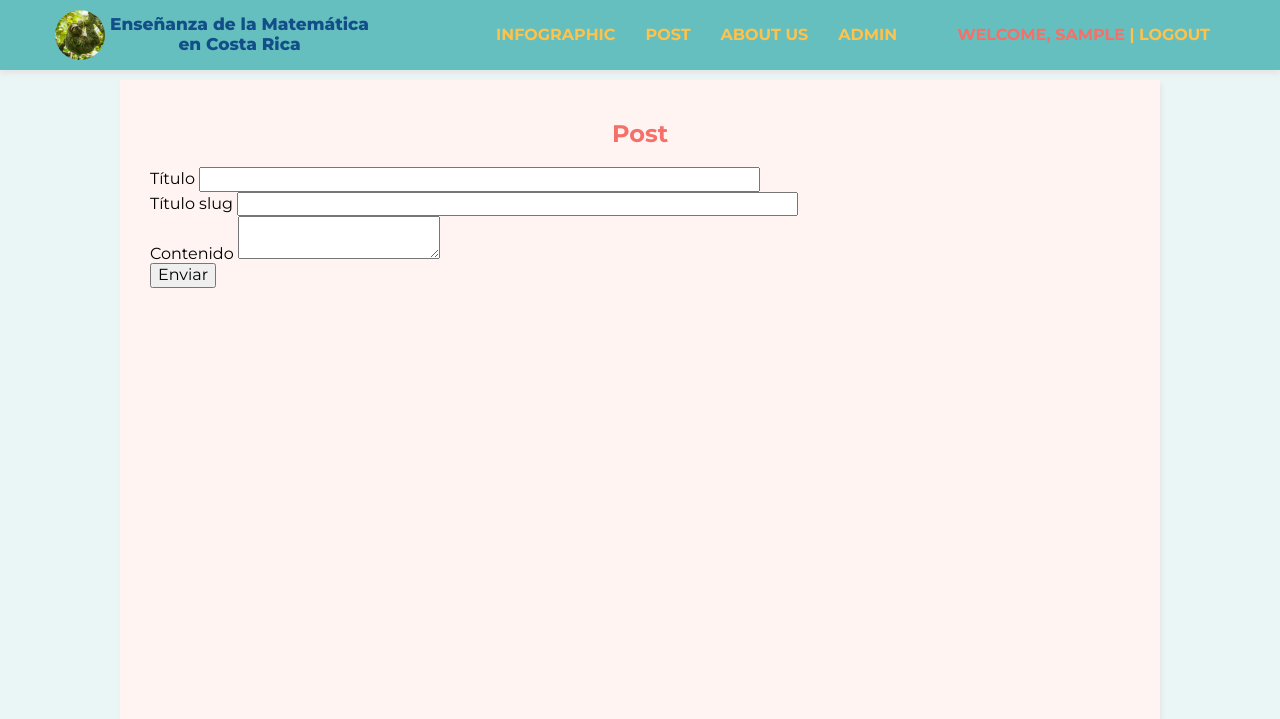
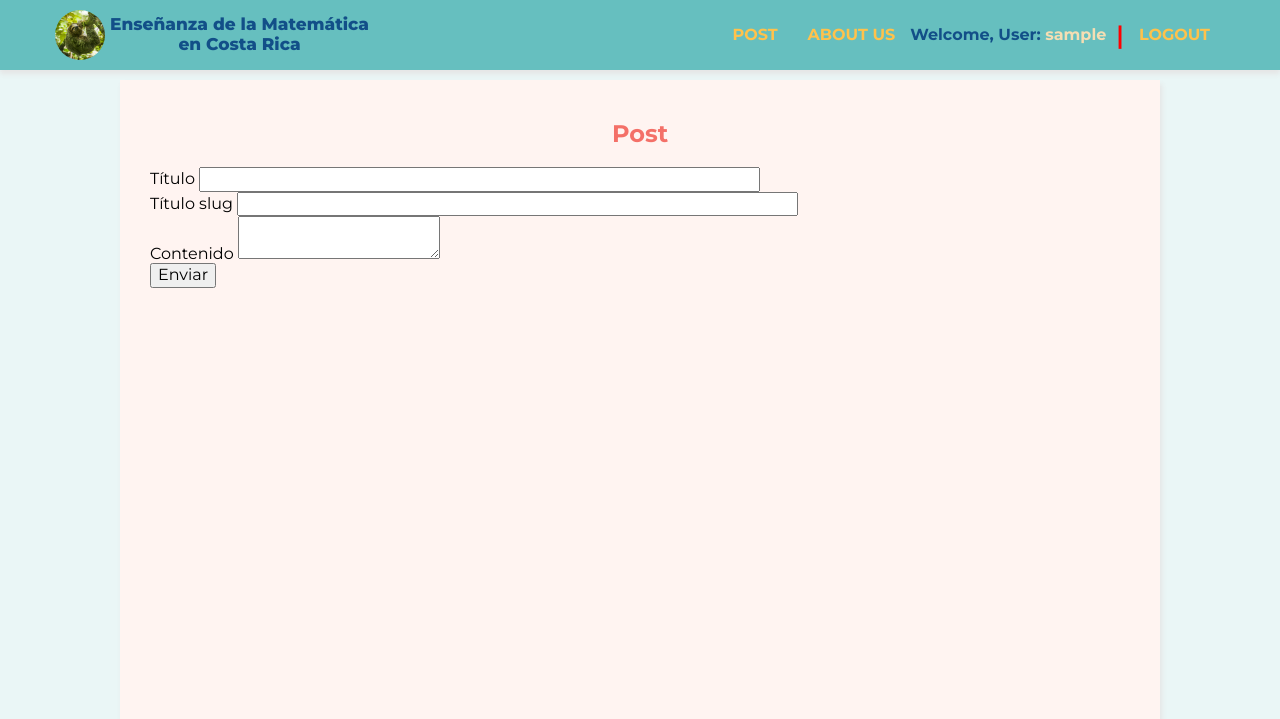
Before and after one commit to migo8591/plantilla, a Flask app: page /admin/post/ in a window 1280 px wide. Shown: the top 719 px of the page. Run offline with Flask 3, Linux system fonts and the light colour scheme; the visitor is signed in with stand-in values (Sample User, id 1).

Commit message:
I worked in delete and update post like admin

```diff
--- a/app/admin/models.py
+++ b/app/admin/models.py
@@ -3,15 +3,18 @@ from flask import url_for
 from extensions import db
 from sqlalchemy.exc import IntegrityError
 from colorama import Fore, Back, Style, init
+from datetime import datetime
+
 
 class Post(db.Model):
     __tablename__ = 'posts'
     id = db.Column(db.Integer, primary_key=True)
-    # user_id = db.relationship('User', back_populates='posts')
     user_id = db.Column(db.Integer, db.ForeignKey('blog_user.id', ondelete='CASCADE'), nullable=False)
     title = db.Column(db.String(256), nullable=False)
     title_slug = db.Column(db.String(256), nullable=False, unique=True)
     content = db.Column(db.Text, nullable=False)
+    date_added = db.Column(db.DateTime, default=datetime.utcnow)
+
     def __repr__(self):
         return f"<Post: {self.title}>"
     def save(self):
--- a/app/admin/templates/admin/admin-post-view.html
+++ b/app/admin/templates/admin/admin-post-view.html
@@ -18,8 +18,8 @@
             </tr>
             <tr>
                 <td>{{post.title}}</td>
-                <td>{{post.user_id}}</td>
-                <td>{{post.user_id}}</td>
+                <td>{{post.user.nombre}} {{post.user.apellido}}</td>
+                <td>{{post.date_added}}</td>
                 <td>
                     <a type="button" href="{{url_for('admin.delete_post', post_id=post.id)}}" class="special">Delete</a>
                 </td>
--- a/app/admin/templates/admin/admin-posts.html
+++ b/app/admin/templates/admin/admin-posts.html
@@ -28,9 +28,9 @@
                 <td>
                     <a href="{{url_for('admin.view_post',post_id=post.id)}}" class="special">{{post.title}}</a>
                 </td>
-                <td>{{post.user_id}}</td>
+                <td>{{post.user.nombre}} {{post.user.apellido}}</td>
                 <td>
-                    {{post.user_id}}
+                    {{post.date_added}}
                 </td>
             </tr>
             {% endfor %}
--- a/app/auth/models.py
+++ b/app/auth/models.py
@@ -13,6 +13,7 @@ class Users(db.Model, UserMixin):
     contrasena = db.Column(db.String(200), nullable=False)
     date_added = db.Column(db.DateTime, default=datetime.utcnow)
     is_admin = db.Column(db.Boolean, default=False)
+    posts=db.relationship('Post', backref='user')
 
 
     def set_password(self, contrasena):
--- a/app/static/css/navbar1.css
+++ b/app/static/css/navbar1.css
@@ -36,10 +36,10 @@
     margin: 0;
     padding: 0;
 }
-.menu li{
+.menu-li{
     padding: 0 15px;
 }
-.menu a, .welcome{
+.menu a {
     color: var(--nav-links-color);
     font-size: 16px;
     font-weight: 700;
@@ -47,11 +47,30 @@
     text-transform: uppercase;
 }
 .menu-user{
-    color: var(--title-text-color);
+    color: var(--primary-color);
     font-size: 16px;
     font-weight: 700;
     line-height: 50px;
-    text-transform: uppercase;
+    padding: 0;
+
+}
+.menu-name{
+    color: wheat;
+    font-size: 16px;
+    font-weight: 700;
+    line-height: 50px;
+    padding: 0;
+
+}
+
+.menu-split{
+    color: red;
+    font-size: 25px;
+    font-weight: 600;
+    line-height: 50px;
+    padding-top: 0;
+    padding-bottom: 0;
+    padding-left: 10px;
 
 }
 .open-menu, .close-menu{
--- a/app/templates/navbar1.html
+++ b/app/templates/navbar1.html
@@ -15,17 +15,38 @@
                 <!-- <img src="../static/img/close-icon.svg" alt="cerrar menu"> -->
                 <img src="{{url_for('static',filename='img/close-icon.svg')}}" alt="abrir menu">
             </buttton>
-            <li><a href="#">Infographic</a></li>
-            <li><a href="{{url_for('admin.postform')}}">Post</a></li>
-            <li><a href="{{url_for('public.aboutus')}}">About us</a></li>
-            <li><a href="{{url_for('admin.adminIndex')}}" >Admin</a></li>
+            <!-- <li><a href="#">Infographic</a></li> -->
+            <li class="menu-li"><a href="{{url_for('admin.postform')}}">Post</a></li>
+            <li class="menu-li"><a href="{{url_for('public.aboutus')}}">About us</a></li>
+            {% if current_user.is_admin %}
+            <li class="menu-li"><a href="{{url_for('admin.adminIndex')}}" >Admin</a></li>
+            {% endif %}
             {% if current_user.is_anonymous %}
-            <li><a href="{{url_for('auth.signup')}}" >Sign in</a></li>
-            <li><a href="{{url_for('auth.login')}}">Login </a></li>
+            <li class="menu-li"><a href="{{url_for('auth.signup')}}" >Sign in</a></li>
+            <li class="menu-li"><a href="{{url_for('auth.login')}}">Login </a></li>
             {% else %}
-            <li>{{ current_user.name }}</li>
-            <!-- <li class="welcome">Welcome, <span id="user">{{current_user.nombre}}</span></li> -->
-            <li><span class="menu-user">Welcome, {{current_user.nombre}}</span><a href="{{ url_for('auth.logout') }}"> | Logout</a></li>
+                {% if current_user.is_admin %}
+                    <li>
+                        <span class="menu-user">Welcome, Admin:</span>
+                        <span class="menu-name"> {{current_user.nombre}}</span>
+                    <li>
+                        <span class="menu-split">|</span>
+                    </li>
+                    <li class="menu-li">
+                        <a href="{{ url_for('auth.logout') }}">Logout</a>
+                    </li>
+                {% else %}
+                    <li>
+                        <span class="menu-user">Welcome, User: </span>
+                        <span class="menu-name">{{current_user.nombre}}</span>
+                    </li>
+                    <li>
+                        <span class="menu-split">|</span>
+                    </li>
+                    <li class="menu-li">
+                        <a href="{{ url_for('auth.logout') }}">Logout</a>
+                    </li>
+                {% endif %}
             {% endif %}
         </ul>
     </nav>
```
